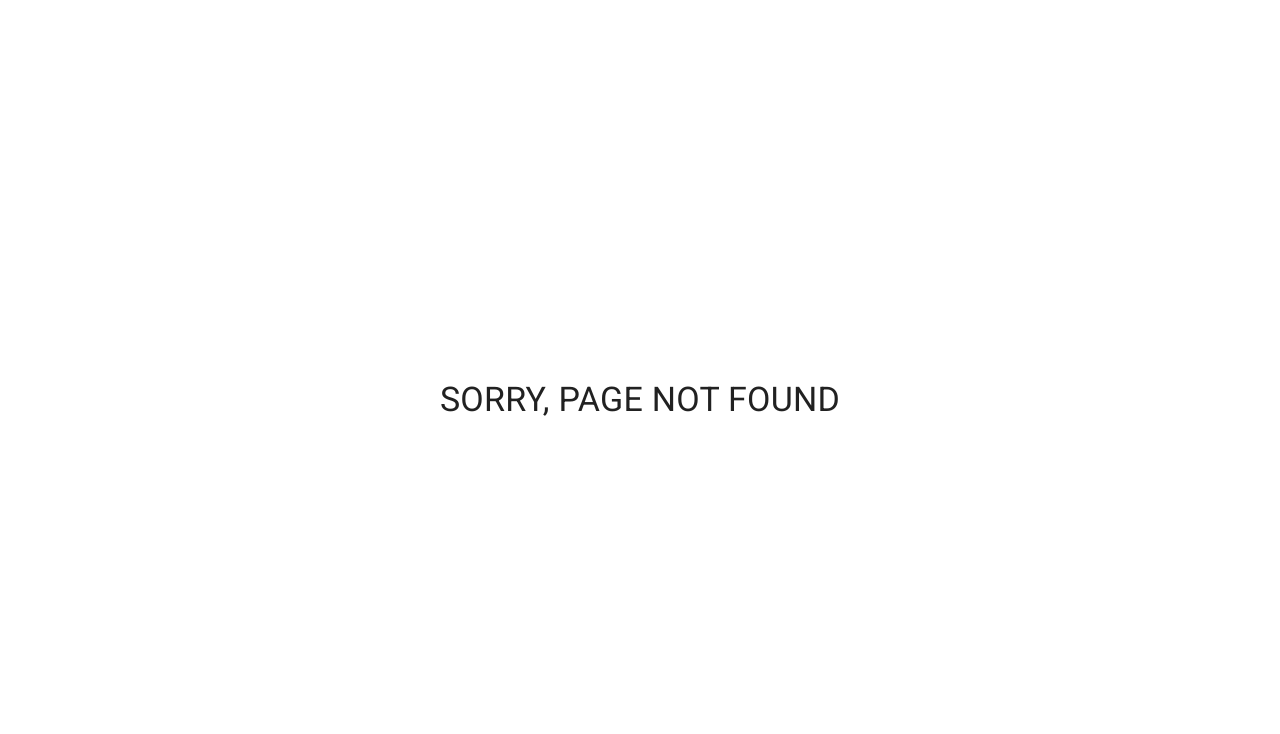
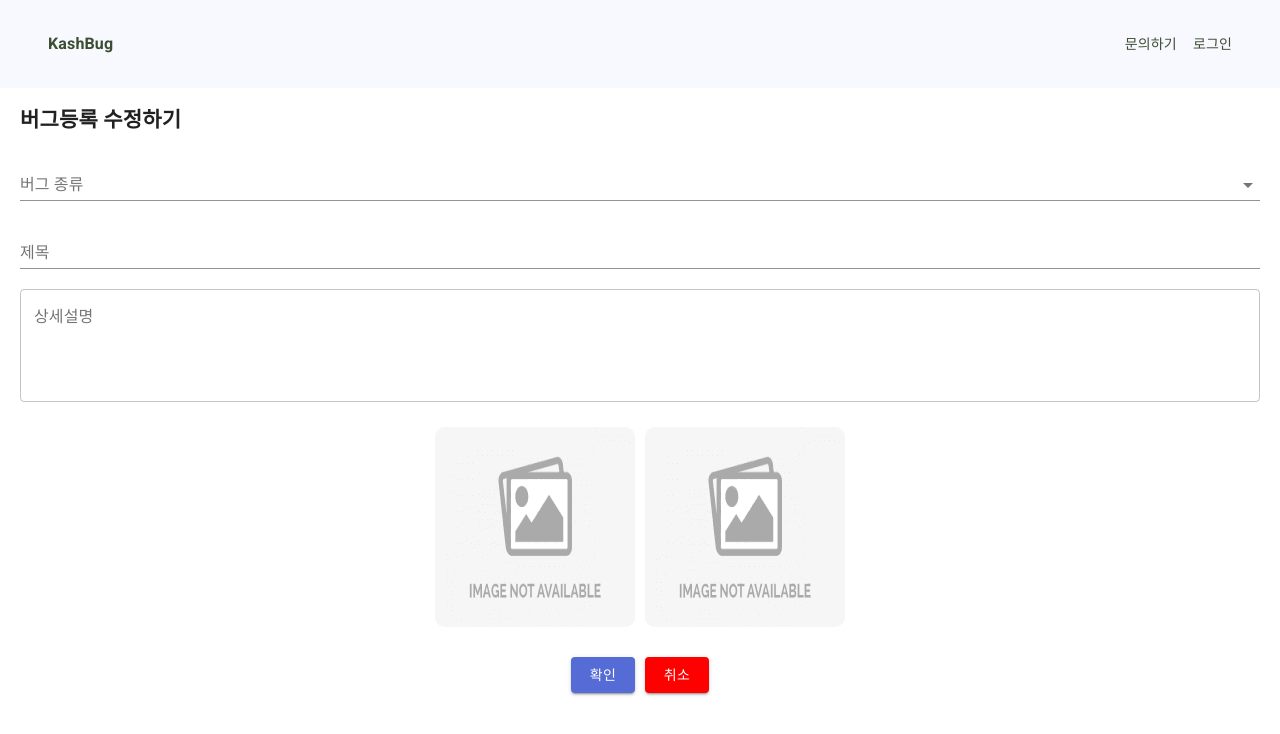
Before and after one commit to kashbug/kashbug-frontend, a Next.js app: page /bug/modify in a window 1280 px wide. Before the commit this address had no page. Shown: the top 734 px of the page. Built offline with nearby package versions, Linux system fonts and the light colour scheme.

Commit message:
[add-to-bug] 버그 등록하기

```diff
--- a/src/components/common/footer.tsx
+++ b/src/components/common/footer.tsx
@@ -3,7 +3,6 @@ import  Link from 'next/link';
 // stled-components
 import styled from 'styled-components';
 // mui
-import { createStyles, makeStyles, Theme } from '@material-ui/core/styles';
 import { Container } from '@material-ui/core';
 
 const FooterWrap = styled.div`
--- /dev/null
+++ b/src/containers/bug/ModifyContainer.tsx
@@ -0,0 +1,74 @@
+import styled from 'styled-components';
+//  mui
+import {
+    FormControl,
+    TextField,
+    Button,
+    Select,
+    MenuItem,
+    InputLabel,
+} from '@material-ui/core';
+// enum
+import { BugType } from '../../enumType/Bug';
+
+interface Img {
+    src: string;
+    alt: string;
+    id: string;
+}
+const Img = styled.img.attrs<Img>(props => ({
+    src: props.src,
+    alt: props.alt,
+    id: props.id,
+  }))`
+    width:200px;height:200px;margin:5px;border-radius:10px;
+`;
+const BtnWrap = styled.div`
+    margin-top:20px;
+    text-align:center;
+`;
+const PicWrap = styled.div`
+    margin-top:20px;
+    text-align:center;
+`;
+
+const ModifyContainer = () => {
+    return (
+        <>
+            <h2>버그등록 수정하기</h2>
+            <FormControl style={{ width: '100%' }}>
+                <InputLabel htmlFor="category">버그 종류</InputLabel>
+                <Select
+                    labelId="category"
+                    id="category"
+                >
+                    {
+                        Object.entries(BugType).map(v => (
+                            <MenuItem key={v[0]} value={v[0]}>{v[1]}</MenuItem>
+                        ))
+                    }
+                </Select>
+                <TextField id="standard-basic" label="제목" style={{ marginTop: '20px' }} />
+                <TextField
+                    id="contents"
+                    label="상세설명"
+                    name="contents"
+                    multiline
+                    rows={4}
+                    variant="outlined"
+                    style={{ marginTop: '20px' }}
+                />
+            </FormControl>
+            <PicWrap>
+                <Img src="/img_notfound.png" />
+                <Img src="/img_notfound.png" />
+            </PicWrap>
+            <BtnWrap>
+                <Button variant="contained" color="primary">확인</Button>
+                <Button variant="contained" color="secondary" style={{ marginLeft: '10px' }}>취소</Button>
+            </BtnWrap>
+        </>
+    );
+};
+
+export default ModifyContainer;
--- a/src/containers/layout/layout.tsx
+++ b/src/containers/layout/layout.tsx
@@ -4,8 +4,8 @@ import Container from '@material-ui/core/Container';
 const useStyles = makeStyles((theme: any) =>
     createStyles({
         container: {
-			padding: '88px 0',
-			minHeight: '100vh'
+			padding: '88px 20px',
+			minHeight: '100vh',
         },
     }),
 );
--- a/src/containers/layout/navbar.tsx
+++ b/src/containers/layout/navbar.tsx
@@ -26,16 +26,15 @@ const useStyles = makeStyles((theme: Theme) =>
     }),
 );
 interface NavBarProps {
-    position?:string;
     color?: string;
     textColor?: string;
 }
 
-const NavBar = ({ position, color, textColor }: NavBarProps) => {
+const NavBar = ({ color, textColor }: NavBarProps) => {
     const classes = useStyles();
     return (
         <>
-            <AppBar className={classes.headerWrap} style={{ backgroundColor: color || '#fff', color: textColor || '#3B4E32', position: position || 'fixed' }}>
+            <AppBar className={classes.headerWrap} style={{ backgroundColor: color || '#fff', color: textColor || '#3B4E32', position: 'fixed' }}>
                 <Container maxWidth="xl">
                     <Toolbar className={classes.headerBox}>
                         <Link href="/">
--- /dev/null
+++ b/src/enumType/Bug.tsx
@@ -0,0 +1,7 @@
+export enum  BugType{
+    TYPO = "오타",
+    FUNCTIONAL = "기능오류",
+    FREEZE = "화면멈춤",
+    BROKEN = "UI오류",
+};
+export default null;
--- /dev/null
+++ b/src/pages/bug/modify.tsx
@@ -0,0 +1,17 @@
+import NavBar from "../../containers/layout/navbar";
+import ModifyContainer from "../../containers/bug/ModifyContainer";
+import Layout from "../../containers/layout/layout";
+
+
+const Modify = () => {
+    return(
+        <>
+            <NavBar color="#F8F8FF" />
+            <Layout>
+                <ModifyContainer />
+            </Layout>
+        </>
+    );
+};
+
+export default Modify;
--- a/src/pages/project/add/[step].tsx
+++ b/src/pages/project/add/[step].tsx
@@ -10,7 +10,7 @@ interface StepProps {
 const Step = ({ asPath }: StepProps) => {
     return(
         <>
-            <NavBar position="relative"/>
+            <NavBar/>
             <Layout>
                 <ProjectAddContainer />
             </Layout>
--- a/src/pages/project/detail.tsx
+++ b/src/pages/project/detail.tsx
@@ -5,7 +5,7 @@ import NavBar from "../../containers/layout/navbar";
 const ProjectDetail = () => {
     return (
         <>
-            <NavBar position="relative" />
+            <NavBar />
             <Layout>
                 <ProjectDetailContainer />
             </Layout>
```
Also changed, not shown: src/containers/bug/AddContainer.tsx (added, +74 -0 lines), src/pages/bug/[bugId].tsx (added, +17 -0 lines).
